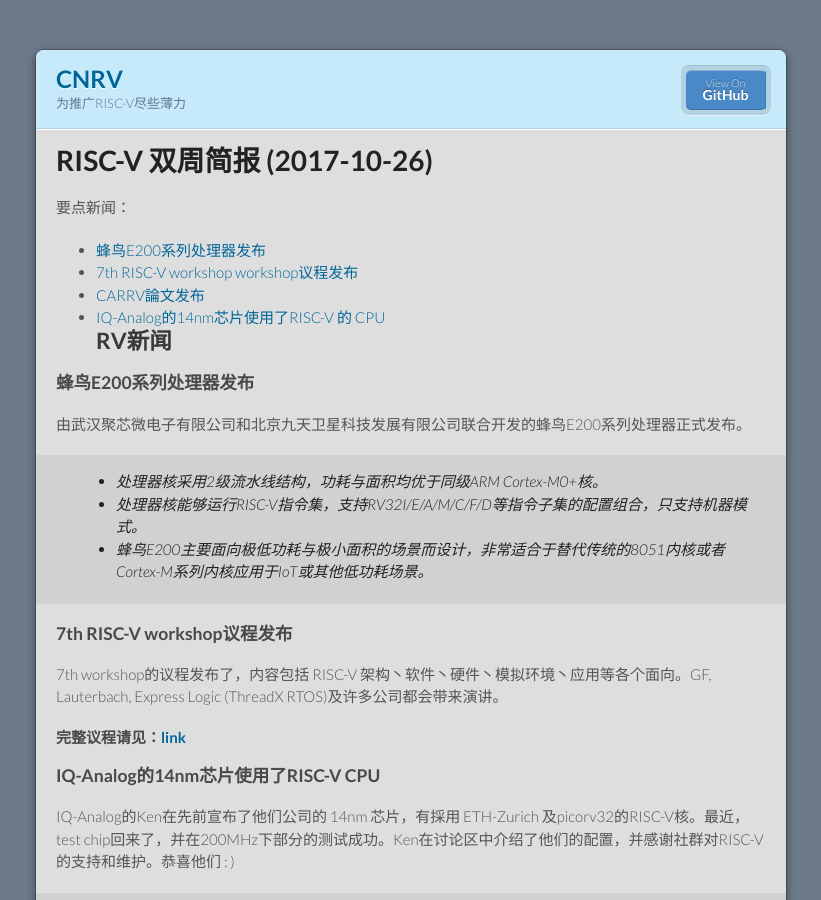
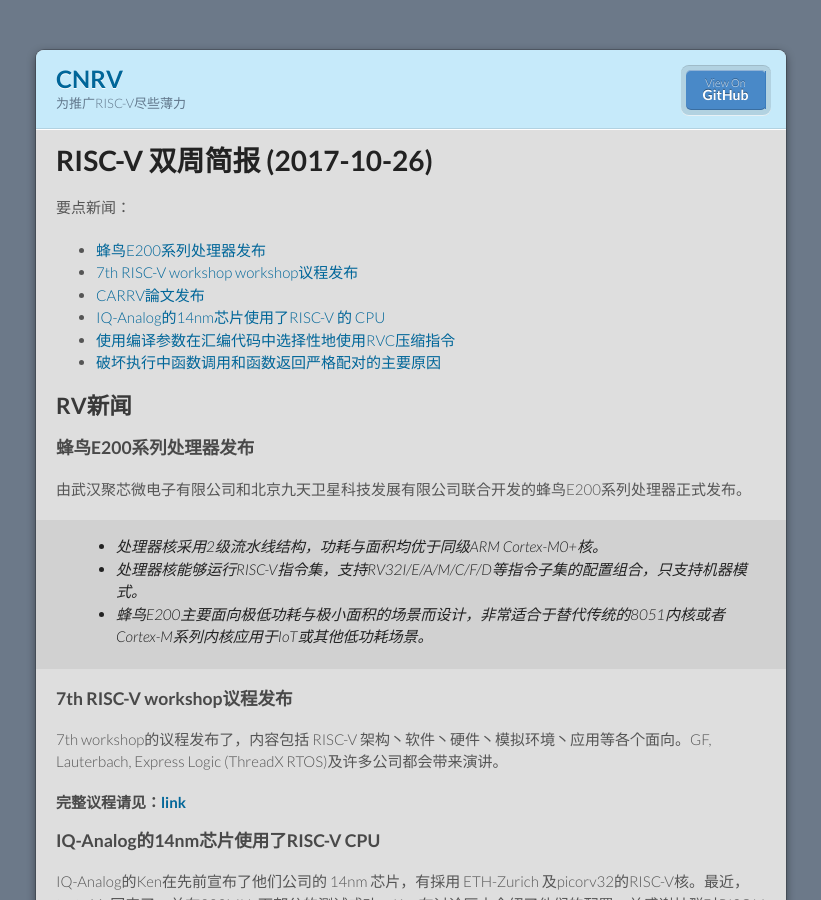
Before and after one commit to cnrv/home, a Jekyll site: the page built from bi-week-rpts/2017-10-26.md, in a window 1280 px wide and 900 px high. Shown: the whole window, without its empty margins (229-1050 px from the left). Built offline with Jekyll 4.4.1, drawn with Linux system fonts in a browser that asks for light colours; Markdown is read by kramdown in place of the engine named in the settings; comment, search, counter and statistics services are not loaded; our own code applies the rules of GitHub Pages for plain Markdown files.

Commit message:
update key news

```diff
--- a/bi-week-rpts/2017-10-26.md
+++ b/bi-week-rpts/2017-10-26.md
@@ -7,9 +7,12 @@
 要点新闻：
 
 - [蜂鸟E200系列处理器发布](#蜂鸟e200系列处理器发布)
-- [7th RISC-V workshop workshop议程发布](7thrisc-vworkshop议程发布)
+- [7th RISC-V workshop workshop议程发布](#7thrisc-vworkshop议程发布)
 - [CARRV論文发布](#carrv論文发布)
-- [IQ-Analog的14nm芯片使用了RISC-V 的 CPU](iq-analog的14nm芯片使用了risc-vcpu)
+- [IQ-Analog的14nm芯片使用了RISC-V 的 CPU](#iq-analog的14nm芯片使用了risc-vcpu)
+- [使用编译参数在汇编代码中选择性地使用RVC压缩指令](#使用编译参数在汇编代码中选择性地使用rvc压缩指令)
+- [破坏执行中函数调用和函数返回严格配对的主要原因](#破坏执行中函数调用和函数返回严格配对的主要原因)
+
 ## RV新闻
 
 ### 蜂鸟E200系列处理器发布
```
